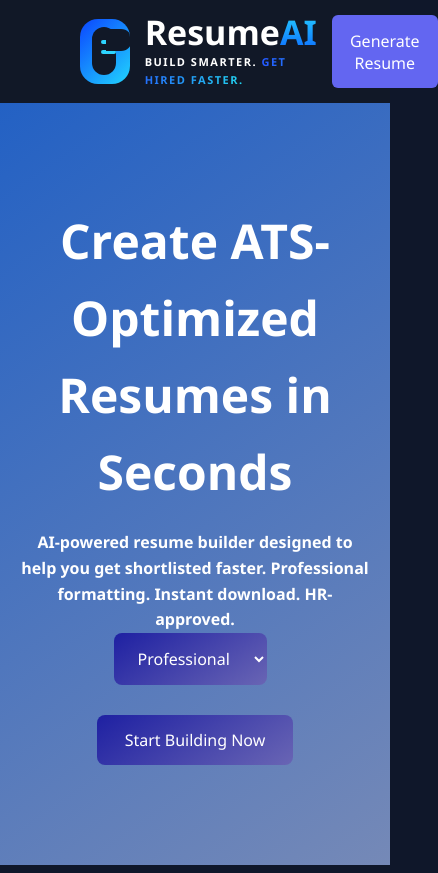
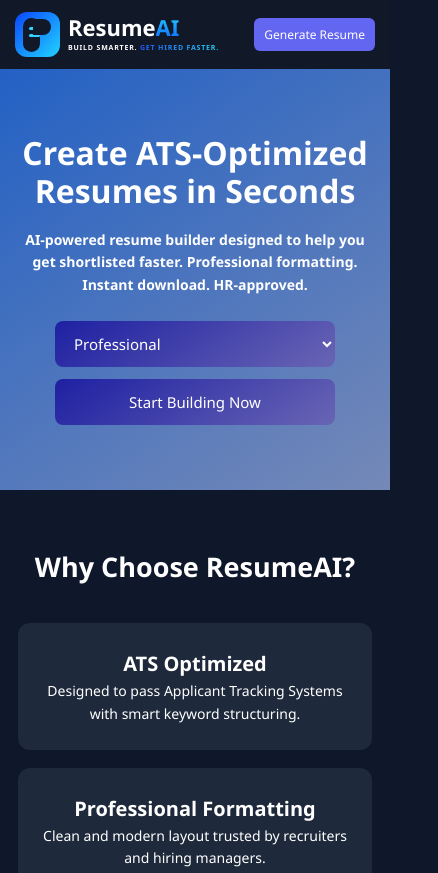
Before and after one commit to govindapt8146/AI_resume_generator, a website: page public/index.html in a window 390 px wide. Shown: the top 873 px of the page, 438 px wide, since content can reach past the window. Drawn offline with Linux system fonts and the light colour scheme.

Commit message:
Updated to make first page mobile responsive

```diff
--- a/public/index.html
+++ b/public/index.html
@@ -262,6 +262,300 @@
     background:#6264df;
 }
 
+/* =========================================
+   RESPONSIVE DESIGN
+========================================= */
+
+/* Tablet */
+@media (max-width: 900px) {
+
+    nav {
+        padding: 15px 30px;
+    }
+
+    .hero {
+        padding: 80px 25px;
+    }
+
+    .hero h1 {
+        font-size: 40px;
+    }
+
+    .hero h4 {
+        font-size: 16px;
+    }
+
+    .features {
+        padding: 60px 25px;
+    }
+
+    .pricing {
+        padding: 60px 25px;
+    }
+}
+
+
+/* Mobile */
+@media (max-width: 600px) {
+
+    body {
+        width: 100%;
+        overflow-x: hidden;
+    }
+
+
+    /* ================= NAVBAR ================= */
+
+    nav {
+        width: 100%;
+        padding: 12px 15px;
+
+        display: flex;
+        align-items: center;
+        justify-content: space-between;
+
+        gap: 10px;
+    }
+
+
+    .logo {
+        gap: 8px;
+        min-width: 0;
+    }
+
+
+    .logo-icon {
+        width: 45px;
+        height: 45px;
+        border-radius: 12px;
+        flex-shrink: 0;
+    }
+
+
+    .logo-icon::before {
+        left: 8px;
+        top: 6px;
+        width: 17px;
+        height: 34px;
+    }
+
+
+    .logo-icon::after {
+        left: 18px;
+        top: 7px;
+        width: 18px;
+        height: 16px;
+    }
+
+
+    .line {
+        left: 14px;
+        width: 11px;
+        height: 3px;
+    }
+
+
+    .line1 {
+        top: 15px;
+    }
+
+
+    .line2 {
+        top: 22px;
+    }
+
+
+    .logo-text h2 {
+        font-size: 22px;
+    }
+
+
+    .logo-text p {
+        font-size: 7px;
+        letter-spacing: 0.8px;
+        white-space: nowrap;
+    }
+
+
+    nav button {
+        padding: 8px 10px;
+        font-size: 12px;
+        white-space: nowrap;
+    }
+
+
+    /* ================= HERO ================= */
+
+    .hero {
+        padding: 65px 18px;
+    }
+
+
+    .hero h1 {
+        font-size: 32px;
+        line-height: 1.2;
+        margin-bottom: 18px;
+    }
+
+
+    .hero h4 {
+        font-size: 14px;
+        line-height: 1.6;
+    }
+
+
+    /* Template selector */
+
+    .hero > div {
+        display: flex;
+        flex-direction: column;
+        align-items: center;
+        gap: 12px;
+        margin-top: 25px;
+    }
+
+
+    select {
+        width: 100%;
+        max-width: 280px;
+        margin-right: 0;
+        padding: 12px 15px;
+        font-size: 15px;
+    }
+
+
+    .hero .cta {
+        width: 100%;
+        max-width: 280px;
+        margin-top: 0;
+        padding: 13px 20px;
+        font-size: 15px;
+    }
+
+
+    /* ================= FEATURES ================= */
+
+    .features {
+        padding: 55px 18px;
+    }
+
+
+    .features h2 {
+        font-size: 27px;
+        margin-bottom: 35px;
+    }
+
+
+    .feature-grid {
+        grid-template-columns: 1fr;
+        gap: 18px;
+        width: 100%;
+    }
+
+
+    .feature-card {
+        width: 100%;
+        padding: 25px 20px;
+    }
+
+
+    .feature-card h3 {
+        font-size: 20px;
+    }
+
+
+    .feature-card p {
+        font-size: 14px;
+    }
+
+
+    /* ================= PRICING ================= */
+
+    .pricing {
+        padding: 55px 18px;
+    }
+
+
+    .pricing h2 {
+        font-size: 27px;
+        margin-bottom: 35px;
+    }
+
+
+    .pricing-grid {
+        flex-direction: column;
+        align-items: center;
+        gap: 20px;
+    }
+
+
+    .price-card {
+        width: 100%;
+        max-width: 300px;
+        padding: 30px 25px;
+    }
+
+
+    /* ================= FOOTER ================= */
+
+    footer {
+        padding: 25px 15px;
+        font-size: 13px;
+    }
+}
+
+
+/* Very small phones */
+@media (max-width: 380px) {
+
+    nav {
+        padding: 10px;
+    }
+
+
+    .logo-icon {
+        width: 40px;
+        height: 40px;
+    }
+
+
+    .logo-text h2 {
+        font-size: 19px;
+    }
+
+
+    .logo-text p {
+        font-size: 6px;
+    }
+
+
+    nav button {
+        font-size: 11px;
+        padding: 7px 8px;
+    }
+
+
+    .hero {
+        padding: 50px 15px;
+    }
+
+
+    .hero h1 {
+        font-size: 27px;
+    }
+
+
+    .hero h4 {
+        font-size: 13px;
+    }
+
+
+    .features h2,
+    .pricing h2 {
+        font-size: 24px;
+    }
+}
+
   </style>
 </head>
 
```
